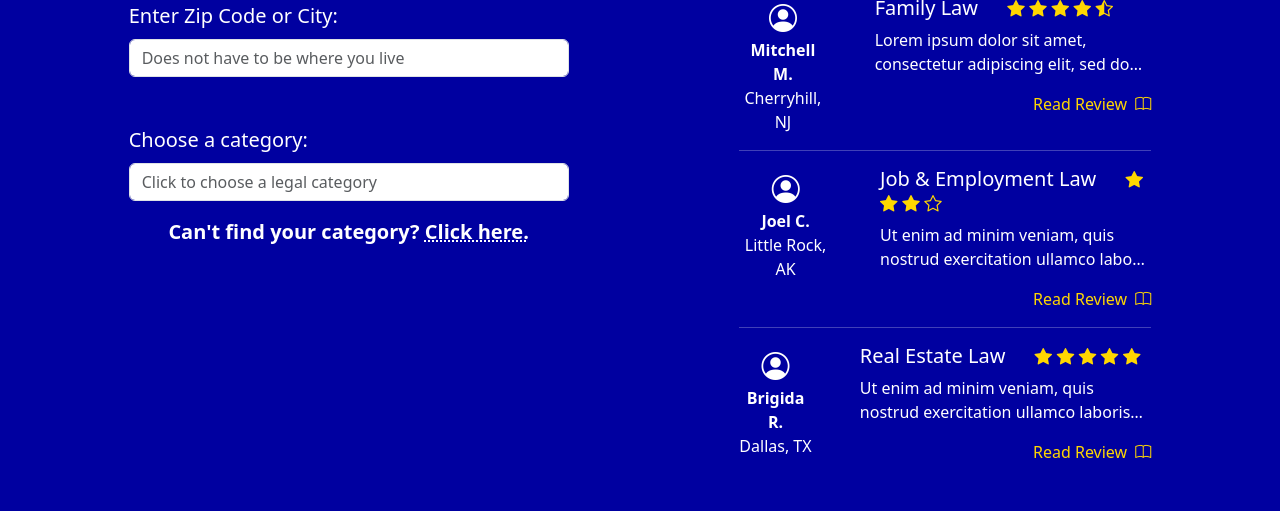
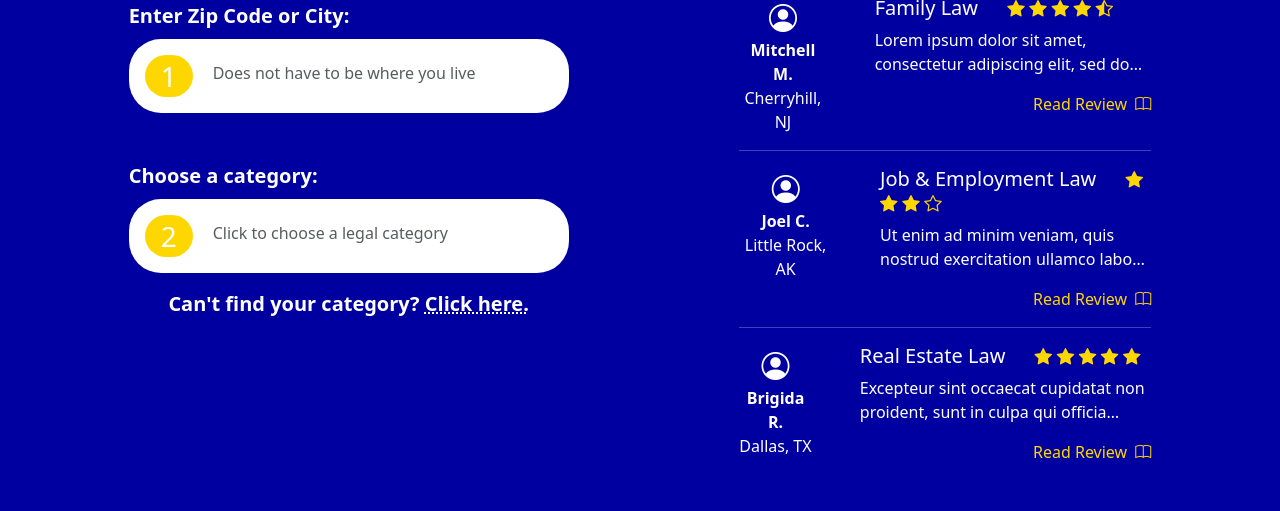
Before and after one commit to demhyrJepoy/lmph-fe-findyourlawyer, a plain HTML site: page index.html in a window 1280 px wide. Shown: the part 289-800 px from the top of the page. Drawn offline with Linux system fonts and the light colour scheme.

Commit message:
stylized input controls to required

```diff
--- a/index.html
+++ b/index.html
@@ -46,18 +46,30 @@
                         <strong class="fs-2">Fast, Free and Confidential</strong>
                     </p>
                     <div class="w-75 mt-5">
-                        <label for="zipCodeCity" class="form-label fs-5">Enter Zip Code or City:</label>
-                        <input class="form-control" list="zipCodeDataList" id="zipCodeCity"
+                        <label for="zipCodeCity" class="form-label fs-5">
+                            <strong>Enter Zip Code or City:</strong>
+                        </label>
+                        <div class="p-3 rounded-5 bg-white d-flex flex-row">
+                            <div class="fs-3 rounded-5 px-3 me-2 " style="background-color: gold;">1</div>
+                            <div class="flex-grow-1">
+                                <input class="form-control border-0" list="zipCodeDataList" id="zipCodeCity"
                                     placeholder="Does not have to be where you live">
                                 <datalist id="zipCodeDataList">
                                     <option>Nowheresville, XX 00000</option>
                                     <option>Morris, IL 60450</option>
                                 </datalist>
                             </div>
+                        </div>
+                    </div>
 
                     <div class="w-75 mt-5">
-                        <label for="category" class="form-label fs-5">Choose a category:</label>
-                        <input class="form-control" list="categoryDataList" id="category"
+                        <label for="category" class="form-label fs-5">
+                            <strong>Choose a category:</strong>
+                        </label>
+                        <div class="p-3 rounded-5 bg-white d-flex flex-row">
+                            <div class="fs-3 rounded-5 px-3 me-2 " style="background-color: gold;">2</div>
+                            <div class="flex-grow-1">
+                                <input class="form-control border-0" list="categoryDataList" id="category"
                                     placeholder="Click to choose a legal category">
                                 <datalist id="categoryDataList">
                                     <option>Family</option>
@@ -73,6 +85,8 @@
                                     <option>Government</option>
                                     <option>Intellectual Property</option>
                                 </datalist>
+                            </div>
+                        </div>
                     </div>
                     <div class="w-75 mt-3">
                         <p class="fs-5 text-center">
@@ -170,10 +184,8 @@
                                 </small>
                             </h5>
                             <p>
-                                Ut enim ad minim veniam, quis nostrud exercitation ullamco laboris nisi ut aliquip ex ea
-                                commodo consequat. Duis
-                                aute irure dolor in reprehenderit in voluptate velit esse cillum dolore eu fugiat nulla
-                                pariatur
+                                Excepteur sint occaecat cupidatat non proident, sunt in culpa qui officia deserunt
+                                mollit anim id est laborum
                             </p>
                             <a href="#" class="reviewLink float-end">Read Review <i class="bi-book fs-6 ms-1"></i></a>
                         </aside>
@@ -183,6 +195,7 @@
                 </div>
 
             </div>
+
         </section>
 
         <!--Footer-->
@@ -217,8 +230,8 @@
 
 
         <!-- Modal -->
-        <div class="modal fade show" id="staticBackdrop" data-bs-backdrop="static" data-bs-keyboard="false" tabindex="-1"
-            aria-labelledby="staticBackdropLabel" aria-hidden="false">
+        <div class="modal fade" id="staticBackdrop" data-bs-backdrop="static" data-bs-keyboard="false"
+            tabindex="-1" aria-labelledby="staticBackdropLabel" aria-hidden="false">
             <div class="modal-dialog modal-lg modal-dialog-centered modal-dialog-scrollable">
                 <div class="modal-content">
                     <div class="modal-header">
@@ -226,11 +239,9 @@
                         <button type="button" class="btn-close" data-bs-dismiss="revEngrModal" aria-label="Close"></button>
                     </div>
                     <div class="modal-body">
-                        ...
                     </div>
                     <div class="modal-footer">
                         <button type="button" class="btn btn-secondary" data-bs-dismiss="revEngrModal">Close</button>
-                        <button type="button" class="btn btn-primary">Okay</button>
                     </div>
                 </div>
             </div>
```
Lines whose indentation alone changed are shown as unchanged.
